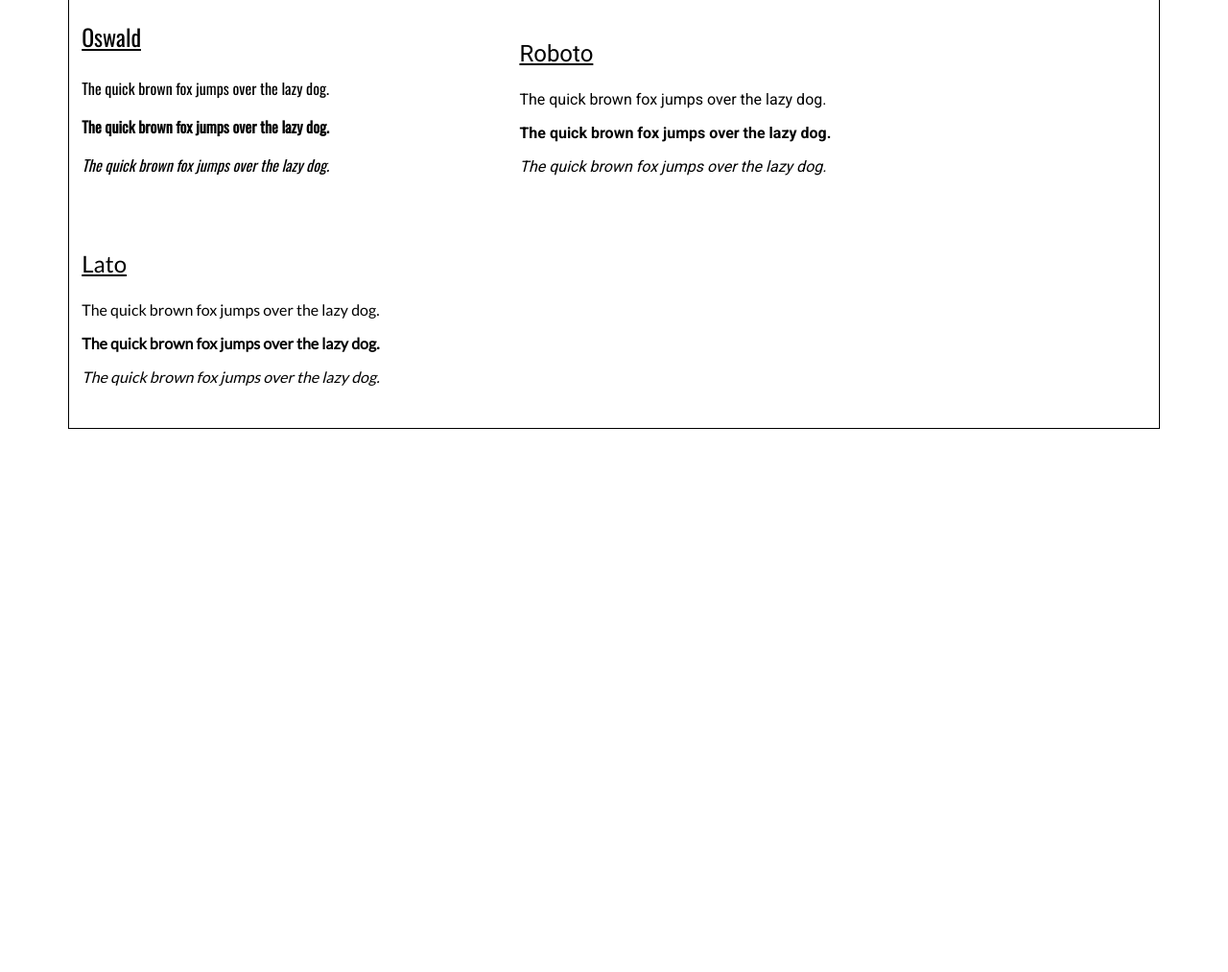
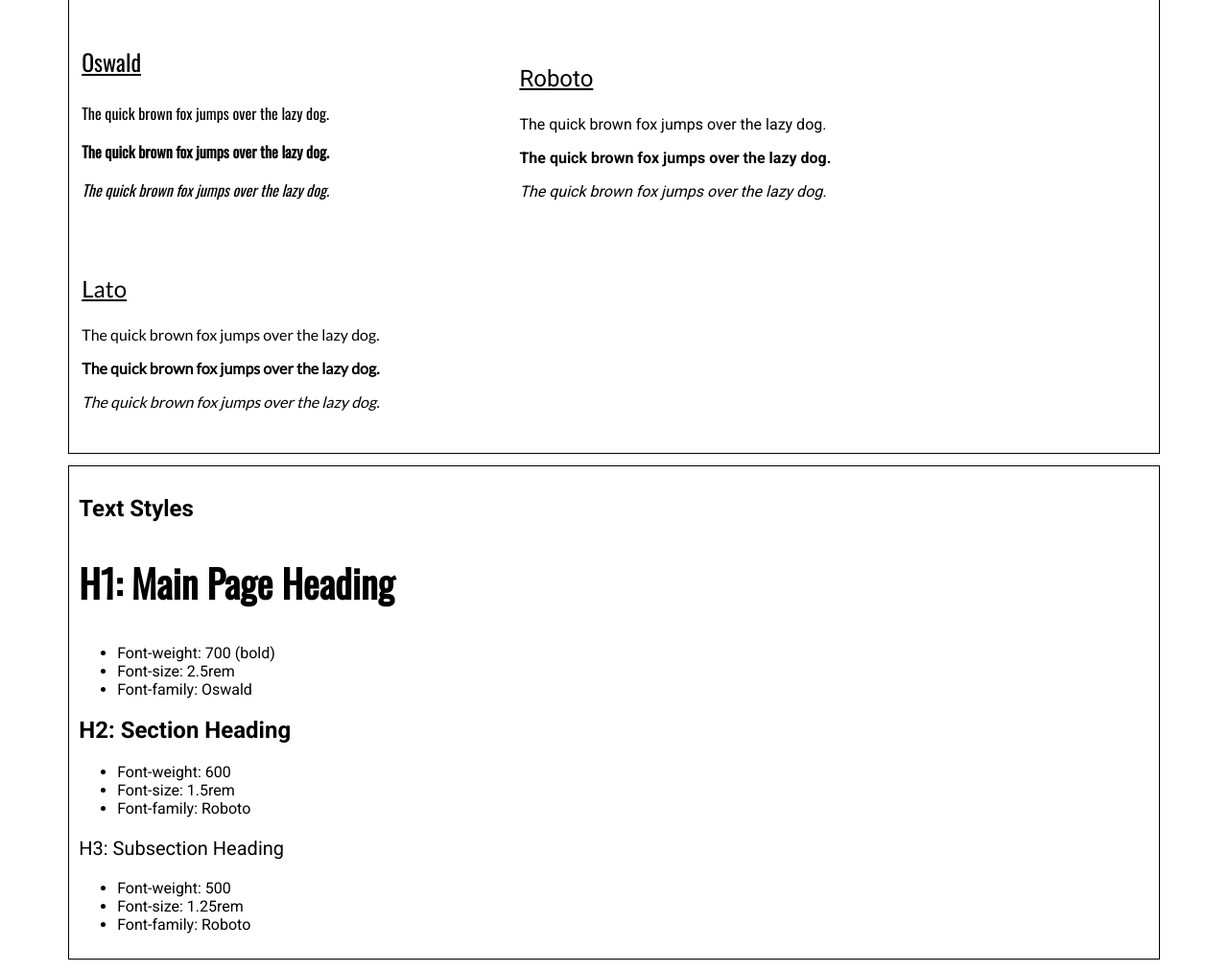
Before and after one commit to 2shima/Web-Design-System, a plain HTML site: page index.html in a window 1280 px wide. Shown: the part 551-1564 px from the top of the page at 96% size. Before the commit the page ends 1011 px from the top, so only its background shows below. Drawn offline with nearby package versions, Linux system fonts and the light colour scheme.

Commit message:
Text style section added and styled

```diff
--- a/index.html
+++ b/index.html
@@ -60,5 +60,26 @@
         <p><em>The quick brown fox jumps over the lazy dog.</em></p>
       </div>
     </section>
+    <section>
+      <h2>Text Styles</h2>
+      <h1>H1: Main Page Heading</h1>
+      <ul>
+        <li>Font-weight: 700 (bold)</li>
+        <li>Font-size: 2.5rem</li>
+        <li>Font-family: Oswald</li>
+      </ul>
+      <h2>H2: Section Heading</h2>
+      <ul>
+        <li>Font-weight: 600</li>
+        <li>Font-size: 1.5rem</li>
+        <li>Font-family: Roboto</li>
+      </ul>
+      <h3>H3: Subsection Heading</h3>
+      <ul>
+        <li>Font-weight: 500</li>
+        <li>Font-size: 1.25rem</li>
+        <li>Font-family: Roboto</li>
+      </ul>
+    </section>
   </body>
 </html>
--- a/styles.css
+++ b/styles.css
@@ -5,8 +5,24 @@ html {
   font-size: 16px;
 }
 
-h1, section {
+body > h1, section {
   margin: 1% 5%;
+}
+
+h1 {
+  font-size: 2.5rem;
+  font-weight: 700;
+  font-family: "Oswald";
+}
+
+h2 {
+  font-size: 1.5rem;
+  font-weight: 600;
+}
+
+h3 {
+  font-size: 1.25rem;
+  font-weight: 500;
 }
 
 section {
```
